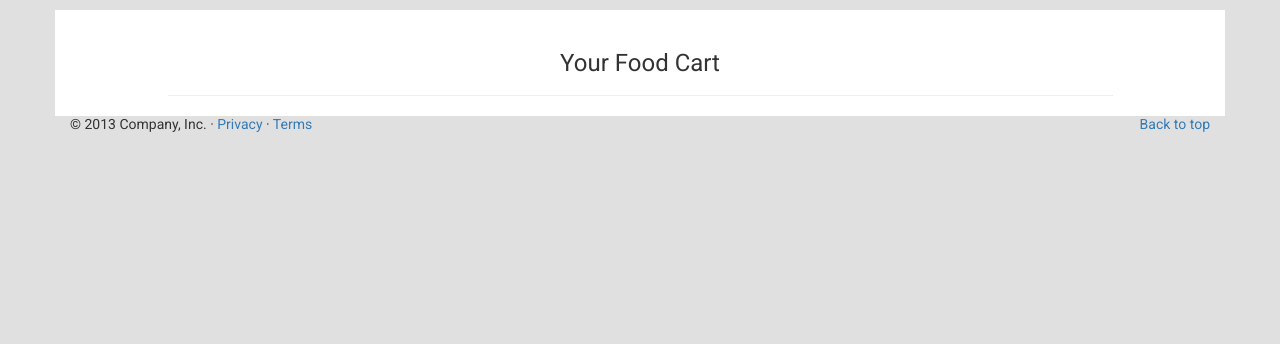
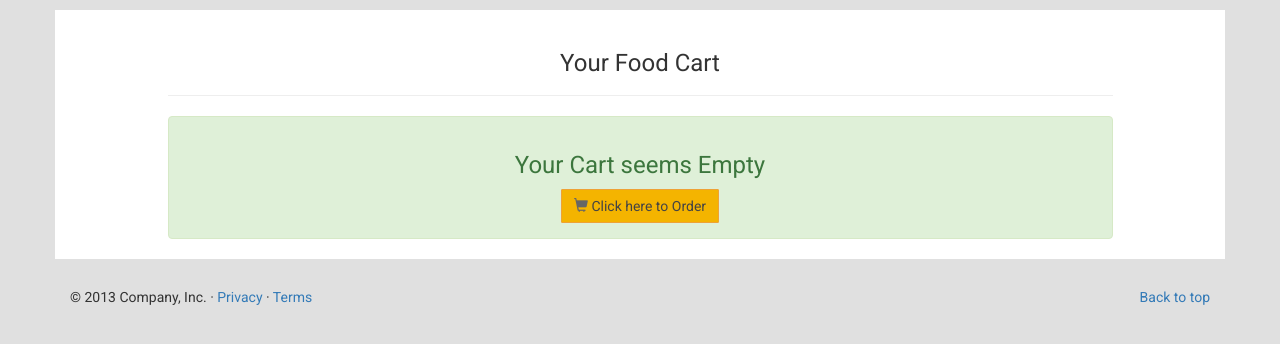
Before and after one commit to Prithvirajbilla/madebymom, a Django app: template templates/cart.html in a window 1280 px wide. Shown: the part 50-394 px from the top of the page. Run offline with Django 3.2, Linux system fonts and the light colour scheme; the template is opened without the code that fills it, so the values that code supplies are empty; some libraries are stand-ins or nearby versions.

Commit message:
fixed total-price

```diff
--- a/static/order.js
+++ b/static/order.js
@@ -24,16 +24,26 @@ $( document ).ready(function() {
 			}
 			else
 				items_count-=1;
-			if(items_count > 0)
-			{
-				$("#cart_count").text(items_count);
-				$("#cart_count").show();
-			}
 		}
+		if(items_count > 0)
+		{
+			$("#cart_count").text(items_count);
+			$("#cart_count").show();
+		}
+
 
 	}
 
-
+	var total_price = 0;
+	console.log(total_price);
+	$(".total_price").each(
+		function()
+		{
+			var txt = $(this).text();
+			total_price+= parseInt(txt.substring(2));
+		}
+	);
+	$("#cart-price").text("₹ "+total_price);
 })
 
 
@@ -78,7 +88,10 @@ $(".btn-number").click(
 					$(id+ " .rating-box").text(quant);
 					$(id+ " .btn-number").data("number",quant);
 				}
-				cart_basket[id] =quant;
+				if(quant != 0)
+					cart_basket[id] =quant;
+				else
+					delete cart_basket[id];
 				$.cookie("cart_basket",JSON.stringify(cart_basket));
 			}
 			else if(type_of_button == "plus")
--- a/templates/cart.html
+++ b/templates/cart.html
@@ -20,7 +20,7 @@
                 </thead>
                 <tbody>
                     {% for dish in foods %}
-                    <tr>
+                    <tr id="{{dish.food.id}}-table">
                         <td class="col-sm-8 col-md-6">
                         <div class="media">
                             <div class="media-left">
@@ -33,11 +33,11 @@
                         </div>
                         </td>
                         <td class="col-sm-1 col-md-1" style="text-align: center">
-                        <input type="email" class="form-control" id="exampleInputEmail1" value="{{dish.order_quantity}}">
+                        <input type="number" class="form-control quantity" value="{{dish.order_quantity}}">
                         </td>
-                        <td class="col-sm-1 col-md-1 text-center"><strong>&#8377; {{dish.food.price}}</strong></td>
+                        <td class="col-sm-1 col-md-1 text-center"><strong class="price">&#8377; {{dish.food.price}}</strong></td>
 
-                        <td class="col-sm-1 col-md-1 text-center"><strong>&#8377; {% widthratio dish.order_quantity 1 dish.food.price %}</strong></td>
+                        <td class="col-sm-1 col-md-1 text-center"><strong class="total_price">&#8377; {% widthratio dish.order_quantity 1 dish.food.price %}</strong></td>
                         <td class="col-sm-1 col-md-1">
                         <button type="button" class="btn btn-danger">
                             <span class="glyphicon glyphicon-remove"></span> Remove
@@ -49,13 +49,13 @@
                         <td>   </td>
                         <td>   </td>
                         <td><h3>Total</h3></td>
-                        <td class="text-right"><h3><strong>$31.53</strong></h3></td>
+                        <td class="text-right"><h3><strong id="cart-price"></strong></h3></td>
                     </tr>
                     <tr>
                         <td>   </td>
                         <td>   </td>
                         <td><h5>Coupon Code</h5></td>
-                        <td><input type="email" class="form-control" id="exampleInputEmail1" value="{{dish.order_quantity}}"></td>
+                        <td><input type="email" class="form-control"  value="{{dish.order_quantity}}"></td>
                         <td class="text-right">
                         <button type="button" class="btn btn-default">
                             <span class="glyphicon glyphicon-shopping-cart"></span> Apply Coupon
@@ -79,8 +79,19 @@
             </table>
             {% else %}
 
+            <div class=" alert alert-success" style="text-align:center">
+                <h3> Your Cart seems Empty </h3>
+                <a class="btn btn-warning" href="/">
+                 <span class="glyphicon glyphicon-shopping-cart"></span>    Click here to Order
+                </a>
 
+            </div>
             {% endif %}
         </div>
     </div>
 {% endblock %}
+
+{% block js %}
+
+<script type="text/javascript" href="{% static 'cart.js' %}"></script>
+{% endblock %}
--- a/templates/footer.html
+++ b/templates/footer.html
@@ -1,5 +1,5 @@
       <!-- FOOTER -->
-      <footer>
+      <footer style="margin-top:30px">
         <p class="pull-right"><a href="#">Back to top</a></p>
         <p>&copy; 2013 Company, Inc. &middot; <a href="#">Privacy</a> &middot; <a href="#">Terms</a></p>
       </footer>
```
Also changed, not shown: static/cart.js (deleted, +0 -7 lines).
